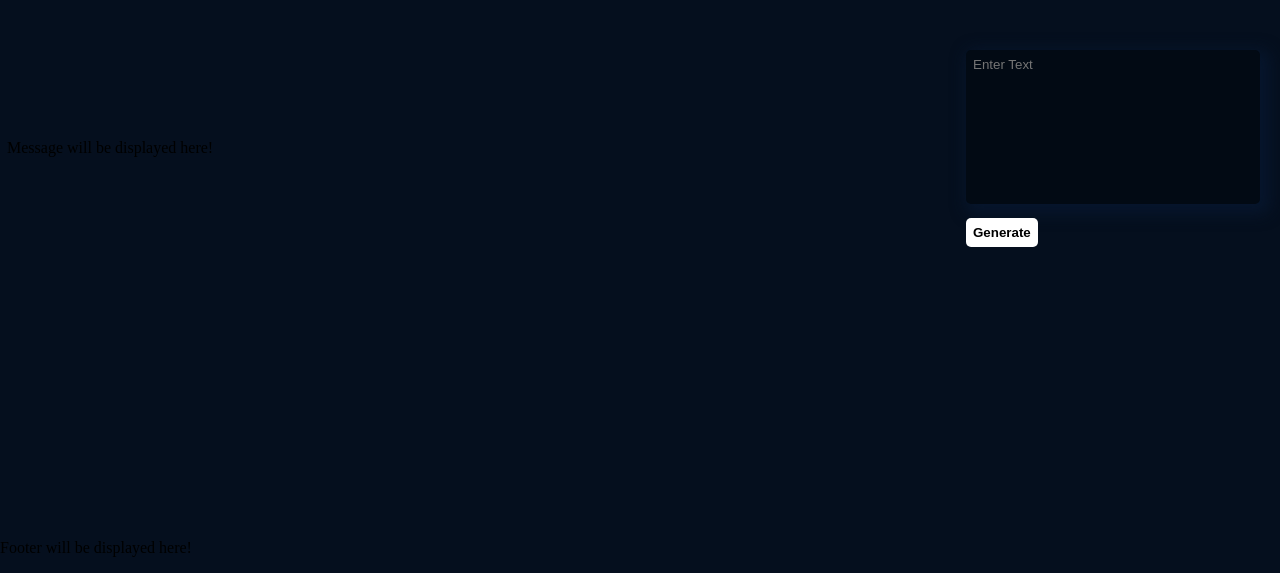
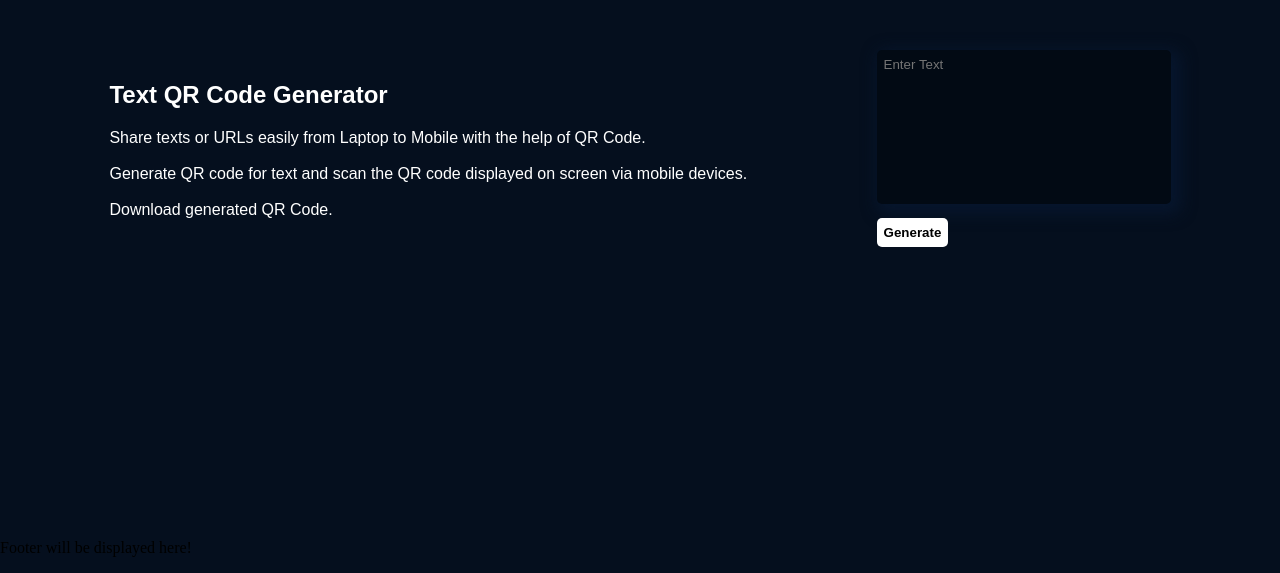
Before and after one commit to ayushkumar-maurya/Text-QR-Code-Generator, a React (Vite) app in the folder app/: page / in a window 1280 px wide. Shown: the part 227-800 px from the top of the page. Built offline with nearby package versions, Linux system fonts and the light colour scheme.

Commit message:
Designed Message Component

```diff
--- a/app/src/components/Content.jsx
+++ b/app/src/components/Content.jsx
@@ -6,10 +6,11 @@ import '../css/Content.css'
 
 const Content = () => {
   const [textForQR, setTextForQR] = useState(null)
+  const [msg, setMsg] = useState(null)
 
   return (
     <div style={contentStyles.container} className="content">
-      {textForQR ? <></> : <Message />}
+      {textForQR ? <></> : <Message msg={msg} />}
       <Text setTextForQR={setTextForQR} />
       {textForQR ? <p style={{ flex: 1 }}>QR Code will be displayed here!</p> : <></>}
     </div>
--- a/app/src/components/Message.jsx
+++ b/app/src/components/Message.jsx
@@ -1,9 +1,21 @@
 import messageStyles from "../styles/Message"
 
-const Message = () => {
+const Message = ({ msg }) => {
+  let title
+
+  if(msg)
+    title = null
+  else {
+    title = 'Text QR Code Generator'
+    msg = 'Share texts or URLs easily from Laptop to Mobile with the help of QR Code.\n\n'
+        + 'Generate QR code for text and scan the QR code displayed on screen via mobile devices.\n\n'
+        + 'Download generated QR Code.'
+  }
+
   return (
     <div style={messageStyles.container}>
-      <p>Message will be displayed here!</p>
+      {title ? <h2 style={messageStyles.title}>{title}</h2> : <></>}
+      <p style={messageStyles.msg}>{msg}</p>
     </div>
   )
 }
--- a/app/src/css/Content.css
+++ b/app/src/css/Content.css
@@ -1,3 +1,9 @@
+@media (min-width: 701px) {
+  .content {
+    justify-content: space-evenly;
+  }
+}
+
 @media (max-width: 700px) {
   .content {
     flex-direction: column;
--- a/app/src/styles/Message.jsx
+++ b/app/src/styles/Message.jsx
@@ -1,7 +1,17 @@
 const messageStyles = {
   container: {
-    flex: 1,
-    padding: '7px'
+    padding: '20px'
+  },
+
+  title: {
+    fontFamily: 'sans-serif',
+    color: '#FFF'
+  },
+
+  msg: {
+    fontFamily: 'sans-serif',
+    color: '#FFF',
+    whiteSpace: 'pre-wrap'
   }
 }
 
```
